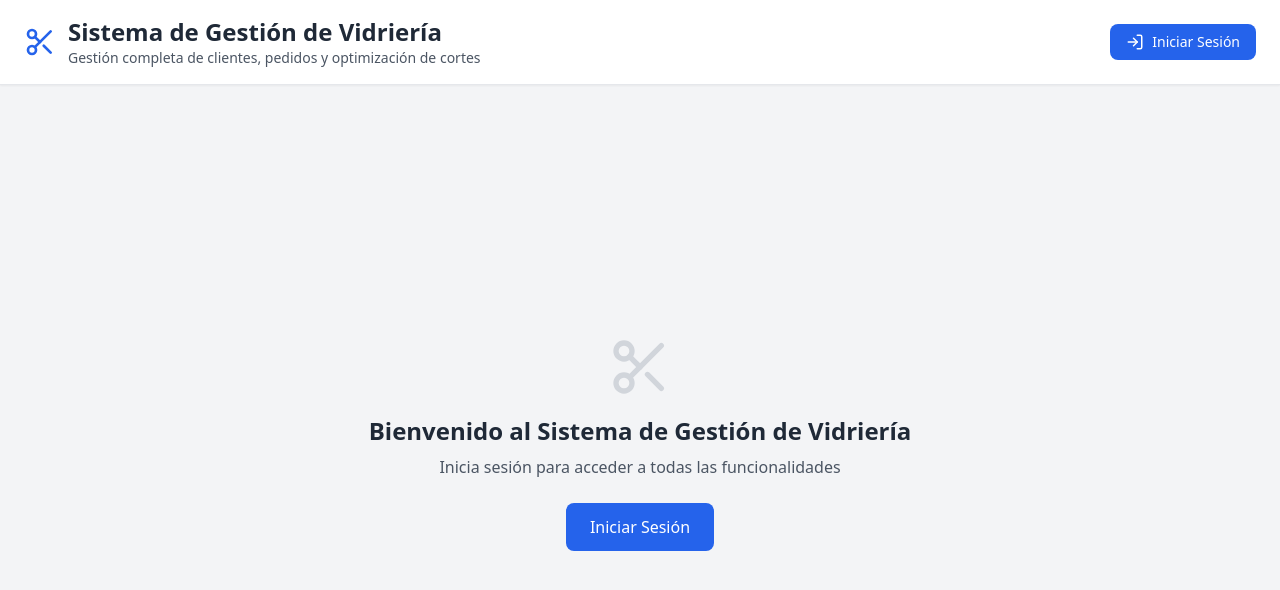
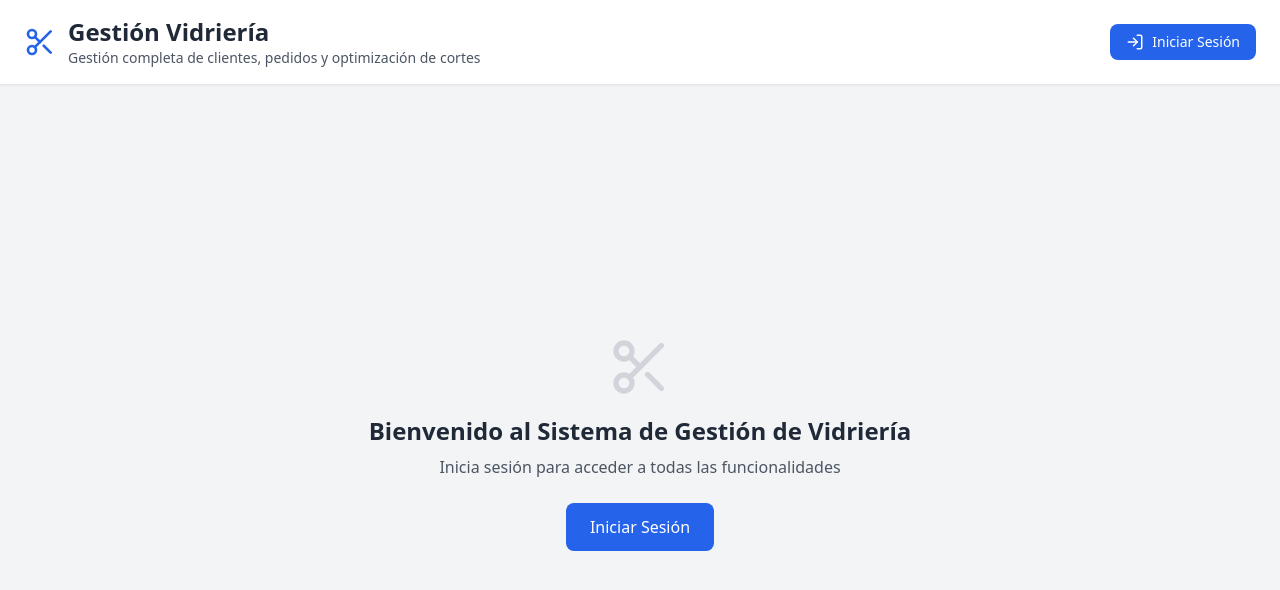
Before and after one commit to MiguelAlcaino14/Taller_Vidrieria, a React (Vite) app: page / in a window 1280 px wide. Shown: the top 590 px of the page. Built offline with nearby package versions, Linux system fonts and the light colour scheme; no server answers.

Commit message:
Updated index.html

```diff
--- a/index.html
+++ b/index.html
@@ -4,7 +4,7 @@
     <meta charset="UTF-8" />
     <link rel="icon" type="image/svg+xml" href="/vite.svg" />
     <meta name="viewport" content="width=device-width, initial-scale=1.0" />
-    <title>Glazier Glass Cutting Optimization</title>
+    <title>Gestión Vidriería</title>
     <meta property="og:image" content="https://bolt.new/static/og_default.png">
     <meta name="twitter:card" content="summary_large_image">
     <meta name="twitter:image" content="https://bolt.new/static/og_default.png">
--- a/src/App.tsx
+++ b/src/App.tsx
@@ -226,7 +226,7 @@ function AppContent() {
             <Scissors className="text-blue-600 flex-shrink-0" size={32} />
             <div>
               <h1 className="text-xl sm:text-2xl font-bold text-gray-800">
-                Sistema de Gestión de Vidriería
+                Gestión Vidriería
               </h1>
               <p className="text-xs sm:text-sm text-gray-600 hidden sm:block">
                 Gestión completa de clientes, pedidos y optimización de cortes
```
